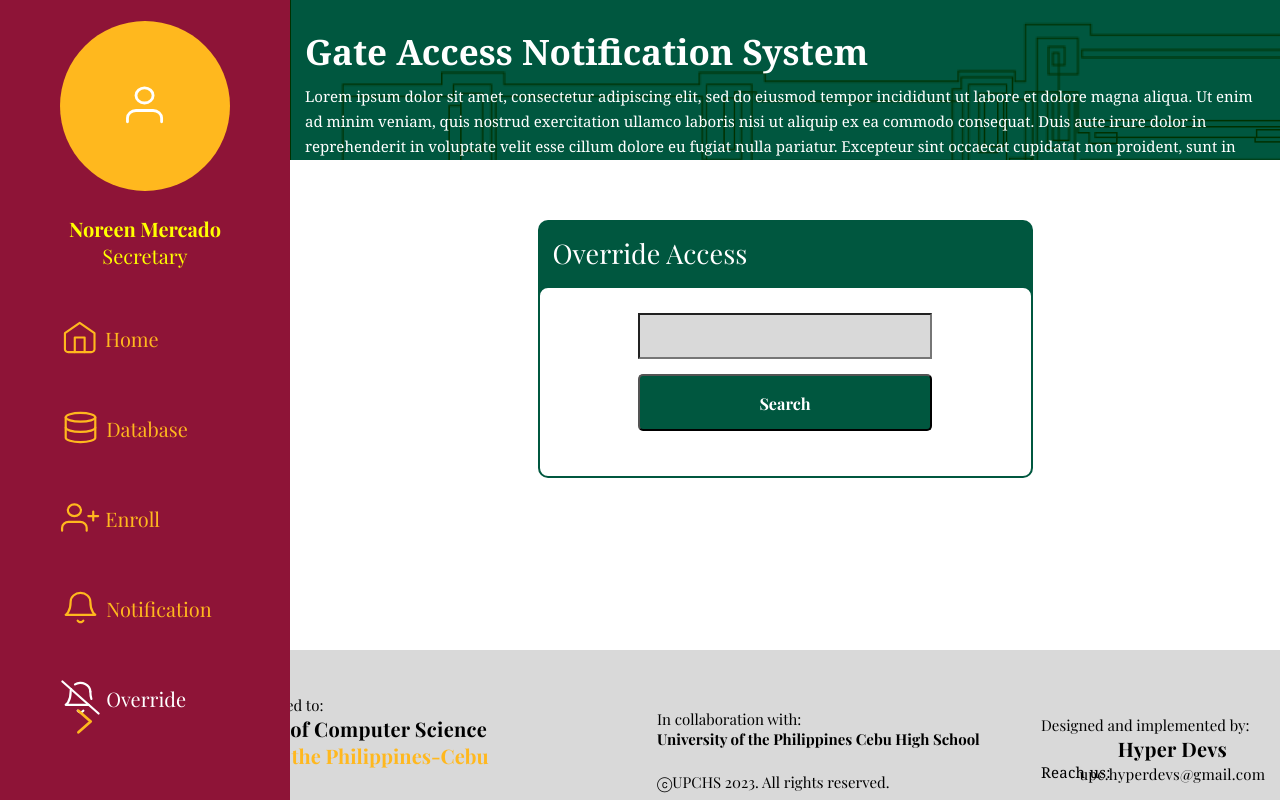
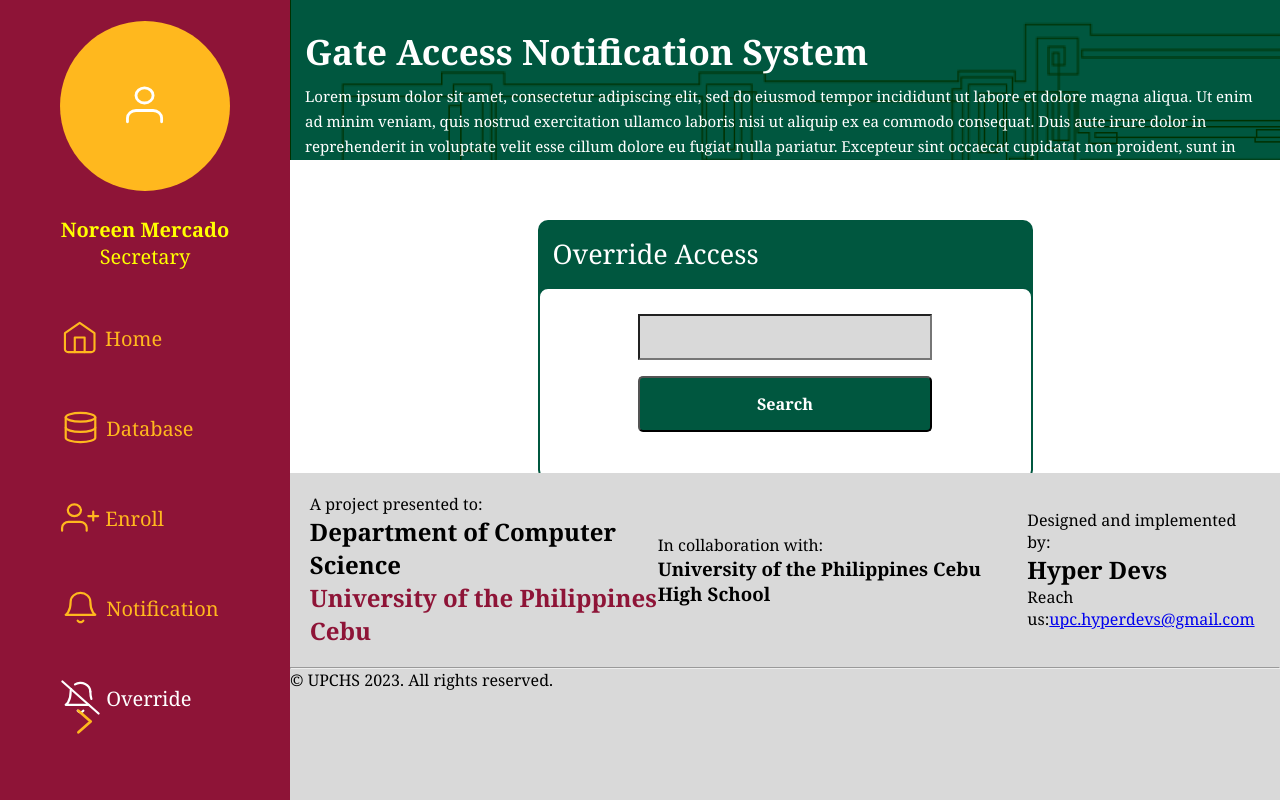
Before and after one commit to Hyper-Devs/Hyper-Devs, a React (Create React App) app in the folder client/: page /override in a window 1280 px wide. Built offline with nearby package versions, Linux system fonts and the light colour scheme; the HTML template or start-up script is replaced by a standard one; a web font is replaced by a local one.

Commit message:
made a new footer component(not finished)

```diff
--- a/client/src/Components/footer.css
+++ b/client/src/Components/footer.css
@@ -1,168 +1,26 @@
-.page-footer{
-  position: fixed;
-  flex-direction: column;
-  height: 150px;
-  width: 100%;
-  margin-top: 20px;
-  bottom: 0;
+* {
+  font-family: 'Cambria';
+}
+
+.page-footer {
+  position: relative;
+  top: 0;
+  height: 100%;
   background: #D9D9D9;
 }
-.presented-to{
-  position:relative;
-  font-family: 'Cambria';
-  font-style: normal;
-  font-weight: 400;
-  font-size: 15px;
 
-  top: 30%;
-  left: 2%;
-
-  color: #000000;
-}
-.recipient-1{
-  position:relative;
-
-  font-family: 'Cambria';
-  font-style: normal;
-  font-weight: 700;
-  font-size: 20px;
-  letter-spacing: 0.015em;
-
-  top: 30%;
-  left: 2%;
-
-  color: #000000;
-
-}
-.recipient-2{
-  position: relative;
-
-  font-family: 'Cambria';
-  font-style: normal;
-  font-weight: 700;
-  font-size: 20px;
-
-
-  top: 30%;
-  left: 2%;
-
-  color: #FFB81E;
-
+.footer-container {
+  display: flex;
+  align-items: center;
+  justify-content: space-between;
+  margin: 2%;
 }
 
-.foot.logo-1{
-  height: 65px;
-  width: auto;
-  /* margin-left: 10px; */
-  left: 70%;
-  top: 30%;
+.col1, .col2, .col3 {
+  display: flex;
+  flex-direction: column;
 }
 
-.foot-logo-2{
-  position: absolute;
-  height: 65px;
-  width: auto;
-  /* margin-left: 10px; */
-  left: 560px;
-  top: 30%;
+.footer-upc {
+  color: #8E1437;
 }
-
-.in-collab{
-  position: relative;
-
-  font-family: 'Cambria';
-  font-style: normal;
-  font-weight: 400;
-  font-size: 15px;
-
-  bottom: 10%;
-  left: 40%;
-
-  color: #000000;
-}
-.collaborator{
-  position:relative;
-
-  font-family: 'Cambria';
-  font-style: normal;
-  font-weight: 700;
-  font-size: 15px;
-
-  bottom: 10%;
-  left: 40%;
-
-
-  color: #000000;
-}
-.copyright-stmnt{
-  position: relative;
-
-  font-family: 'Cambria';
-  font-style: normal;
-  font-weight: 400;
-  font-size: 15px;
-
-  top: 5%;
-  left: 40%;
-
-
-
-
-color: #000000;
-}
-.des-imp-by{
-  position: relative;
-
-  font-family: 'Cambria';
-  font-style: normal;
-  font-weight: 400;
-  font-size: 15px;
-
-  bottom: 46%;
-  left:70%;
-
-
-  color: #000000;
-}
-.dev-hyperdevs{
-  position: relative;
-
-  font-family: 'Cambria';
-  font-style: normal;
-  font-weight: 700;
-  font-size: 20px;
-  letter-spacing: 0.015em;
-
-  bottom: 46%;
-  left: 76%;
-
-  color: #000000;
-}
-.reach-us{
-  position: relative;
-
-  font-family: 'Cambria';
-  font-style: normal;
-  font-weight: 400;
-  font-size: 15px;
-  letter-spacing: 0.015em;
-
-  bottom: 46%;
-  left: 70%;
-
-  color: #000000;
-}
-.hyperdevs-email{
-  position: relative;
-
-  font-family: 'Cambria';
-  font-style: normal;
-  font-weight: 400;
-  font-size: 15px;
-  letter-spacing: 0.015em;
-
-  bottom: 58%;
-  left: 73%;
-
-  color: #000000;
-}
--- a/client/src/Components/footer.jsx
+++ b/client/src/Components/footer.jsx
@@ -1,30 +1,29 @@
 import React from "react";
 import "./footer.css";
-
-import UPClogo from "../Assets/upc_logo.png";
-import DCSlogo from "../Assets/dept_compsci.png";
-import HDlogo from "../Assets/hd logo black.png";
 
 function footer() {
   return(
     <div className= 'page-footer'>
-      <div className='presented-to'><p>A project presented to:</p></div>
-      <div className='recipient-1'><p>Department of Computer Science</p></div>
-      <div className='recipient-2'><p>University of the Philippines-Cebu</p></div>
-      {/* <div className="foot-logo-1"><img src={DCSlogo}/></div>
-      <div className='foot-logo-2'><img src={UPClogo}/></div> */}
+      <div className="footer-container">
+      <div className="col1">
+        <div>A project presented to:</div>
+        <div><h2>Department of Computer Science</h2></div>
+        <div className="footer-upc"><h2>University of the Philippines Cebu</h2></div>
+      </div>
 
-      <div className='in-collab'><p>In collaboration with:</p></div>
-      <div className='collaborator'><p>University of the Philippines Cebu High School</p></div>
+      <div className="col2">
+        <div>In collaboration with:</div>
+        <div><h3>University of the Philippines Cebu High School</h3></div>
+      </div>
 
-      <div className='copyright-stmnt'><p>ⓒUPCHS 2023. All rights reserved.</p></div>
-
-      <div className='des-imp-by'><p>Designed and implemented by:</p></div>
-      <div className='dev-hyperdevs'><p>Hyper Devs</p></div>
-
-      <div className='reach-us'><>Reach us:</></div>
-      <div className='hyperdevs-email'><p>upc.hyperdevs@gmail.com</p></div>
-
+      <div className="col3">
+        <div>Designed and implemented by:</div>
+        <div><h2>Hyper Devs</h2></div>
+        <div>Reach us:<a href="#">upc.hyperdevs@gmail.com</a></div>
+      </div>
+      </div>
+      <hr />
+      <div className='copyright-stmnt'>&copy; UPCHS 2023. All rights reserved.</div>
 
     </div>
   )
--- a/client/src/Pages/Login/Login.css
+++ b/client/src/Pages/Login/Login.css
@@ -5,8 +5,20 @@
   font-family: "Playfair Display";
 }
 
+body {
+  background-image: url(../../Assets/UP\ ADMIN\ red\ gray\ 1.png);
+  background-repeat: no-repeat;
+  background-size: cover;
+  background-attachment: fixed;
+  background-position: top,center;
+}
+
 .login-container {
-  background-image: url(../../Assets/UP\ ADMIN\ red\ gray\ 1.png);
+  display: flex;
+  flex-direction: column;
+}
+
+.inner-container {
   height: 100vh;
   width: 100%;
   display: flex;
@@ -31,7 +43,7 @@
 
 .title h2 {
   font-weight: 400;
-  font-size: 1.27rem;
+  font-size: 1.2rem;
   line-height: 32px;
   letter-spacing: 0.67rem;
 }
@@ -70,14 +82,14 @@
 
 .loginForm {
   position: relative;
-  top: 13%;
+  top: 10%;
 }
 
 .IDnum,
 .Passw {
   position: relative;
   padding: 10px;
-  width: 90.7%;
+  width: 92%;
   border-width: 1px;
   border-radius: 0 10px 10px 0;
   margin-left: 34px;
@@ -97,7 +109,7 @@
   position: absolute;
   background-color: #FFB81E;
   margin-top: 1px;
-  padding: 8.65px 8.5px 8.65px 8.5px;
+  padding: 9.25px 8.5px 9.25px 8.5px;
   border-style: solid;
   border-width: 1px;
   border-radius: 10px 0 0 10px;
@@ -108,10 +120,7 @@
   top: -1px;
   left: -1px;
   background-color: white;
-  padding-top: 2px;
-  padding-bottom: 2px;
-  padding-left: 10px;
-  padding-right: 10px;
+  padding: 2px 10px 2px 10px;
   border-style: solid;
   border-width: 1px;
   border-radius: 10px 0 0 10px;
--- a/client/src/Pages/Login/Login.jsx
+++ b/client/src/Pages/Login/Login.jsx
@@ -8,6 +8,7 @@ import {FiLogIn} from 'react-icons/fi'
 function Login() {
   return (
     <div className="login-container">
+      <div className="inner-container">
       <div className="title">
         <h2>University of the Philippines Cebu High School</h2>
         <h1>Gate Access Notification System</h1>
@@ -28,8 +29,10 @@ function Login() {
           </form>
         </div>
       </div>
-      {/*<Footer/>*/}
+      </div>
+      <Footer />
     </div>
+
   );
 }
 
```
